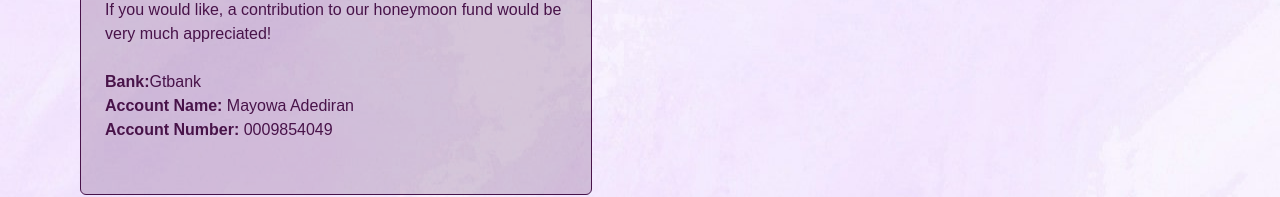
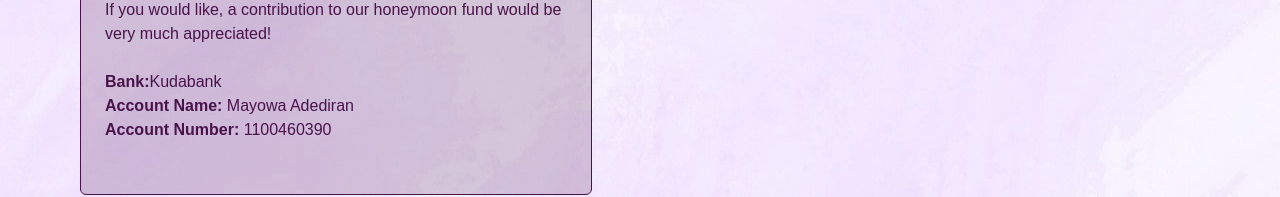
Before and after one commit to mayowaadediran/mm24forever, a Next.js app: page /gift-registry in a window 1280 px wide. Shown: the part 658-855 px from the top of the page. Built offline with nearby package versions, Linux system fonts and the light colour scheme; a web font is replaced by a local one.

Commit message:
change account

```diff
--- a/src/app/gift-registry/page.tsx
+++ b/src/app/gift-registry/page.tsx
@@ -32,9 +32,9 @@ const GiftRegistry = () => {
                 If you would like, a contribution to our honeymoon fund would be very much appreciated!
               </p>
               <ul className={`text-montaga__primary text-[14px] md:text-base mb-6`}>
-                <li><span className='font-bold'>Bank:</span>Gtbank</li>
+                <li><span className='font-bold'>Bank:</span>Kudabank</li>
                 <li><span className='font-bold'>Account Name:</span> Mayowa Adediran</li>
-                <li><span className='font-bold'>Account Number:</span> 0009854049</li>
+                <li><span className='font-bold'>Account Number:</span> 1100460390</li>
               </ul>
             </div>
           </div>
```
